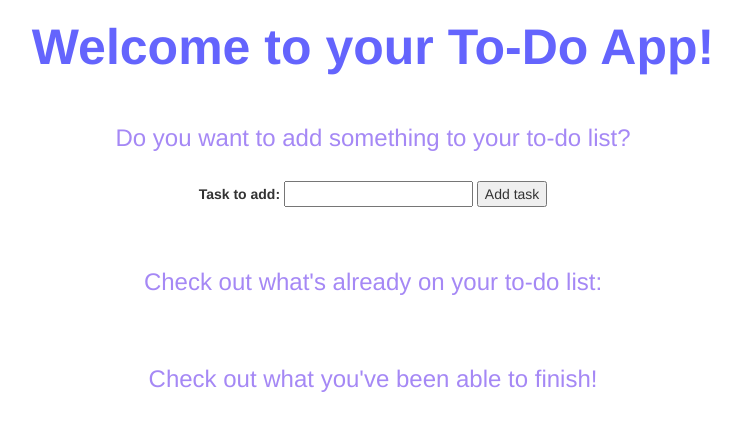
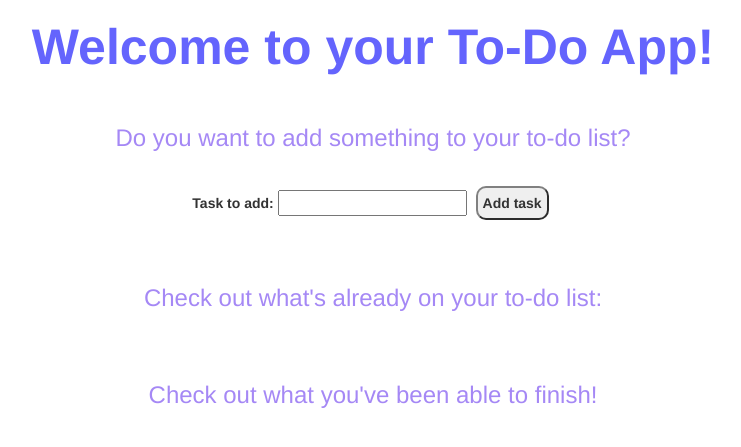
Before and after one commit to mark-torres10/todo_list_app, a Django app: page / in a window 1280 px wide. Shown: the top 447 px of the page, without its empty margins (267-1008 px from the left). Run offline with Django 3.2, Linux system fonts and the light colour scheme; data that the repository does not hold is empty; some libraries are stand-ins or nearby versions.

Commit message:
changes to add task button

```diff
--- a/todo_list/task/static/style.css
+++ b/todo_list/task/static/style.css
@@ -34,6 +34,14 @@
   opacity: 80%;
 }
 
+.add-task-button {
+  border-color: gray;
+  font-weight: bold;
+  padding: 5px 5px;
+  margin: 5px 5px;
+  border-radius: 10px;
+}
+
 .task-button {
   border-color: gray;
   font-weight: bold;
--- a/todo_list/task/templates/homepage.html
+++ b/todo_list/task/templates/homepage.html
@@ -16,9 +16,9 @@
     <h3 class="section-header"> Do you want to add something to your to-do list? </h3>
     <br/>
     <form class="add-to-list" action="./create/" method="POST"> {% csrf_token %}
-      <label for = "task">Task to add:</label>
+      <label for = "task">Task to add: </label>
       <input type = "text" id = "task" name = "task"/>
-      <input type="submit" value = "Add task" name="add_task"/>
+      <input type="submit" class = "add-task-button" value = "Add task" name="add_task"/>
       <br />
     </form>
   </div>
```
